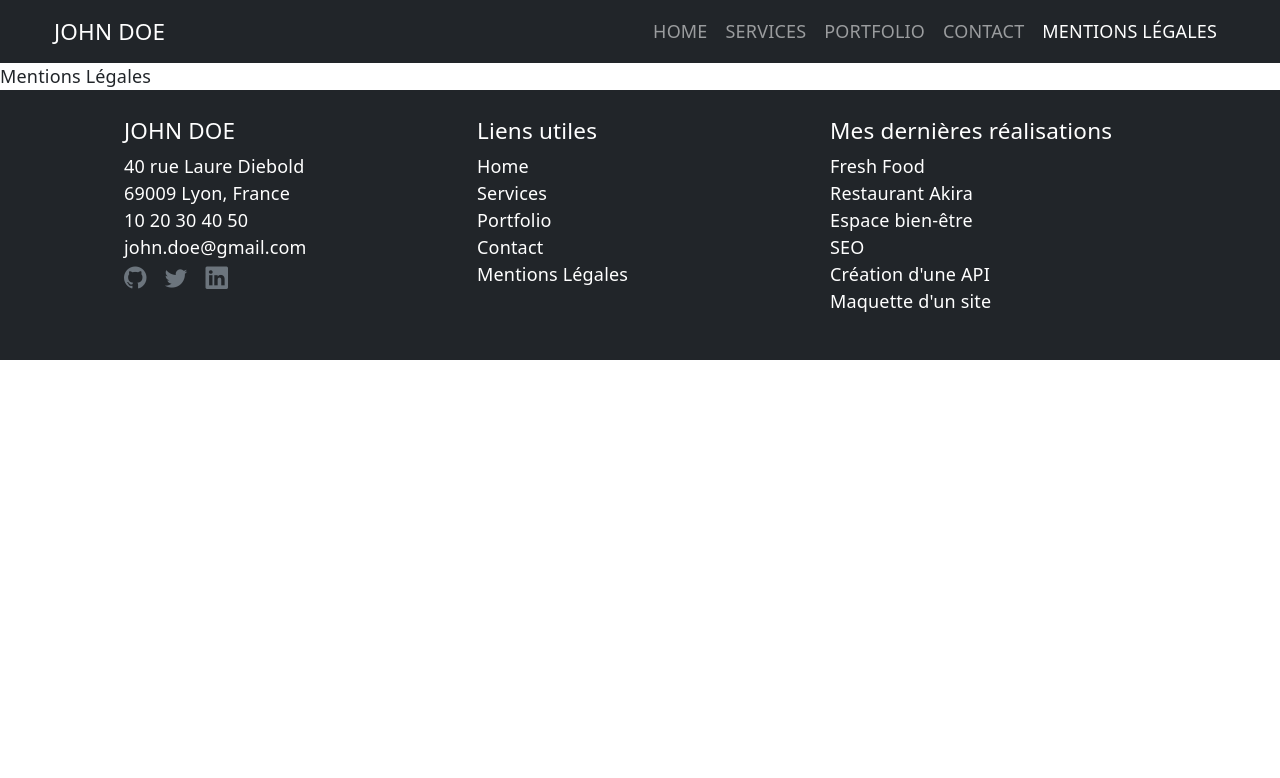
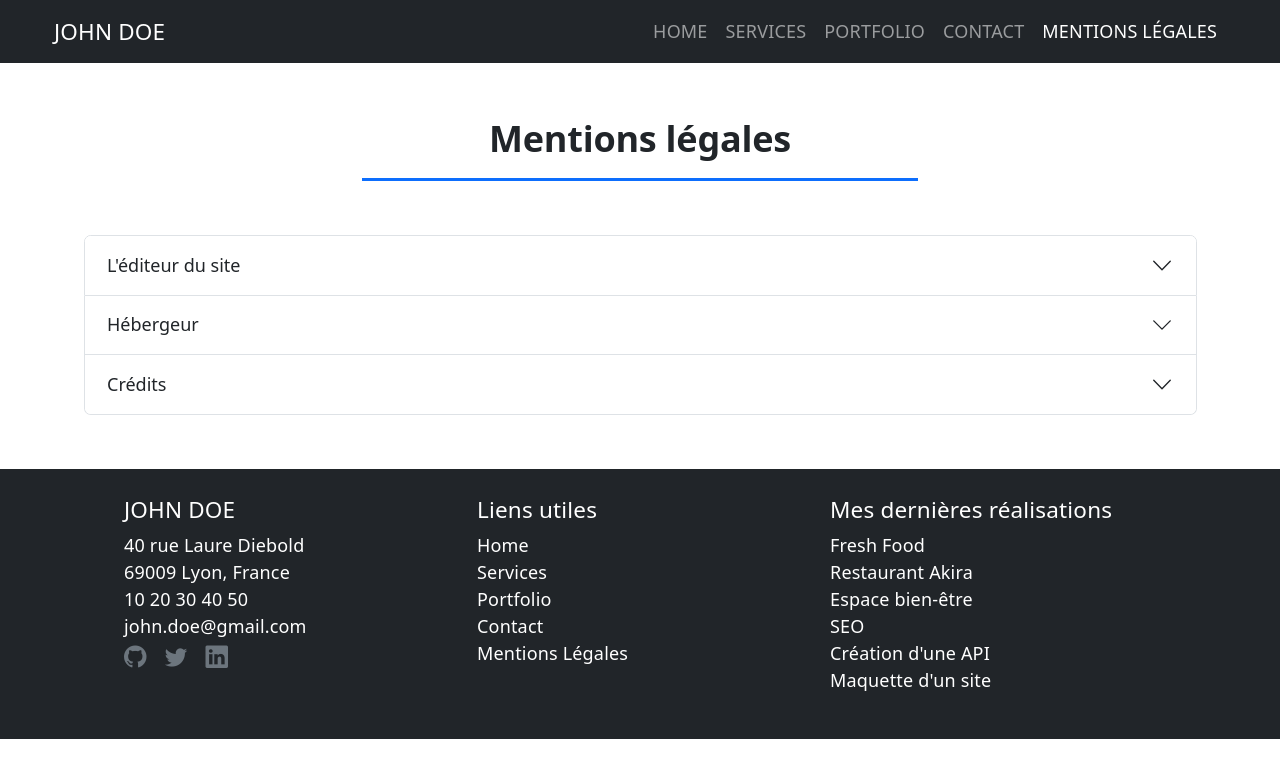
Before and after one commit to LePlankton/Kerras_Zahcaria_Devoir_Portfolio_JS, a React (Vite) app: page /mentions-legales in a window 1280 px wide. Shown: the top 778 px of the page. Built offline with nearby package versions, Linux system fonts and the light colour scheme.

Commit message:
feat: ajout de la page Mentions Légales avec accordéon et noindex

```diff
--- a/src/pages/MentionsLegales.jsx
+++ b/src/pages/MentionsLegales.jsx
@@ -1,6 +1,81 @@
+import { useEffect } from "react"
+
 function MentionsLegales() {
+
+  useEffect(() => {
+  const meta = document.createElement('meta')
+  meta.name = 'robots'
+  meta.content = 'noindex'
+  document.head.appendChild(meta)
+  return () => document.head.removeChild(meta)
+  }, [])
+
   return (
-    <div>Mentions Légales</div>
+    <main>
+      <section className="container text-center my-5">
+        <h2 className="fw-bold">Mentions légales</h2>
+        <hr className="border-primary border-3 opacity-100 w-50 mx-auto"/>
+      </section>
+
+      <section>
+        <div className="container mb-5">
+          <div className="accordion" id="accordionMentions">
+            <div className="accordion-item">
+              <h2 className="accordion-header">
+                <button className="accordion-button collapsed" data-bs-toggle="collapse" data-bs-target="#section1">
+                  L'éditeur du site
+                </button>
+              </h2>
+              <div id="section1" className="accordion-collapse collapse" data-bs-parent="#accordionMentions">
+                <div className="accordion-body">
+                  <p className="mb-1 fs-5">John Doe</p>
+                  <p className="mb-1 fs-6"><i className="bi bi-geo-alt"></i> 40 rue Laure Diebold, 69009 Lyon</p>
+                  <p className="mb-1 fs-6"><i className="bi bi-telephone"></i> 10 20 30 40 50</p>
+                  <p className="mb-1 fs-6"><i className="bi bi-envelope"></i> john.doe@gmail.com</p>
+                </div>
+              </div>
+            </div>
+
+            <div className="accordion-item">
+              <h2 className="accordion-header">
+                <button className="accordion-button collapsed" data-bs-toggle="collapse" data-bs-target="#section2">
+                  Hébergeur
+                </button>
+              </h2>
+              <div id="section2" className="accordion-collapse collapse" data-bs-parent="#accordionMentions">
+                <div className="accordion-body">
+                  <p className="fs-5 fw-bold">alwaysdata</p>
+                  <p className="mb-1 fs-6">91 Rue du Faubourg Saint-Honoré, 75008 Paris</p>
+                  <a href="https://www.alwaysdata.com" target="_blank" rel="noopener noreferrer">www.alwaysdata.com</a>
+                </div>
+              </div>
+            </div>
+
+            <div className="accordion-item">
+              <h2 className="accordion-header">
+                <button className="accordion-button collapsed" data-bs-toggle="collapse" data-bs-target="#section3">
+                  Crédits
+                </button>
+              </h2>
+              <div id="section3" className="accordion-collapse collapse" data-bs-parent="#accordionMentions">
+                <div className="accordion-body">
+                  <p className="fs-5 fw-bold">Crédits</p>
+                  <p className="fs-6">Ce site a été réalisé par John Doe, étudiant au
+                    <a href="https://www.centre-europeen-formation.fr/" target="_blank" rel="noopener noreferrer nofollow"> Centre Européen de Formation</a>
+                  </p>
+                  <p className="fs-6">Les images utilisées sur ce site sont libres de droits et ont été obtenues sur le site
+                    <a href="https://www.pixabay.com" target="_blank" rel="noopener noreferrer nofollow"> Pixabay</a>
+                  </p>
+                  <p className="fs-6">La favicon de ce site a été fournie par John Doe Icons erstellt von Freepik -
+                    <a href="https://www.flaticon.com" target="_blank" rel="noopener noreferrer nofollow"> Flaticon</a>
+                  </p>
+                </div>
+              </div>
+            </div>
+          </div>
+        </div>
+      </section>
+    </main>
   )
 }
 
```
Also changed, not shown: index.html (line endings or trailing spaces).
